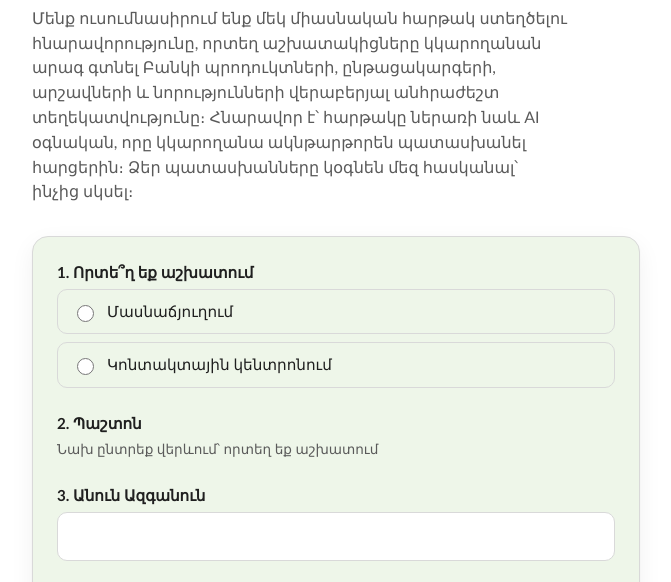
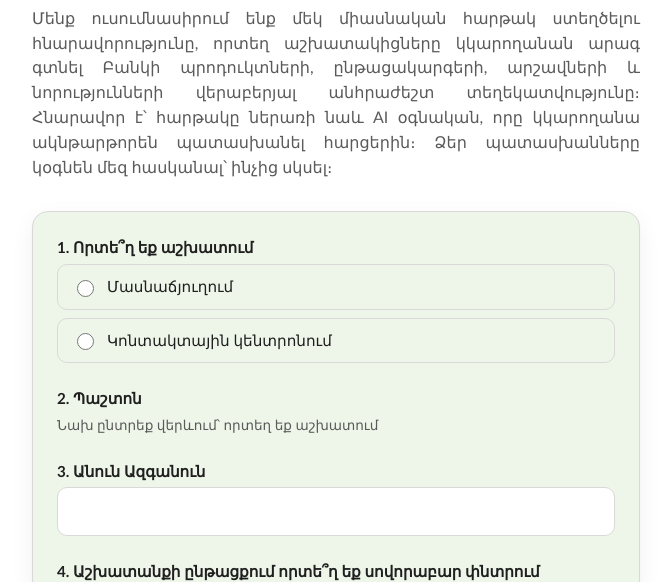
Before and after one commit to yenipa2312/info-hub-survey, a website: page index.html in a window 1280 px wide. Shown: the part 203-785 px from the top of the page, without its empty margins (304-975 px from the left). Drawn offline with Linux system fonts and the light colour scheme.

Commit message:
Align the intro paragraph with the form edges
The 58ch max-width squeezed the Armenian intro into a narrow ragged
column that stopped well short of the form panel's right edge. It now
spans the full content width and is justified, so both edges line up
with the panel below.

Co-Authored-By: Claude Opus 5 <noreply@anthropic.com>

```diff
--- a/style.css
+++ b/style.css
@@ -165,8 +165,8 @@ p {
 .page-header p {
   margin: var(--space-3) 0 0;
   color: var(--text-muted);
-  max-width: 58ch;
   font-size: 1rem;
+  text-align: justify;
 }
 
 /* ---- Panels ---- */
```
